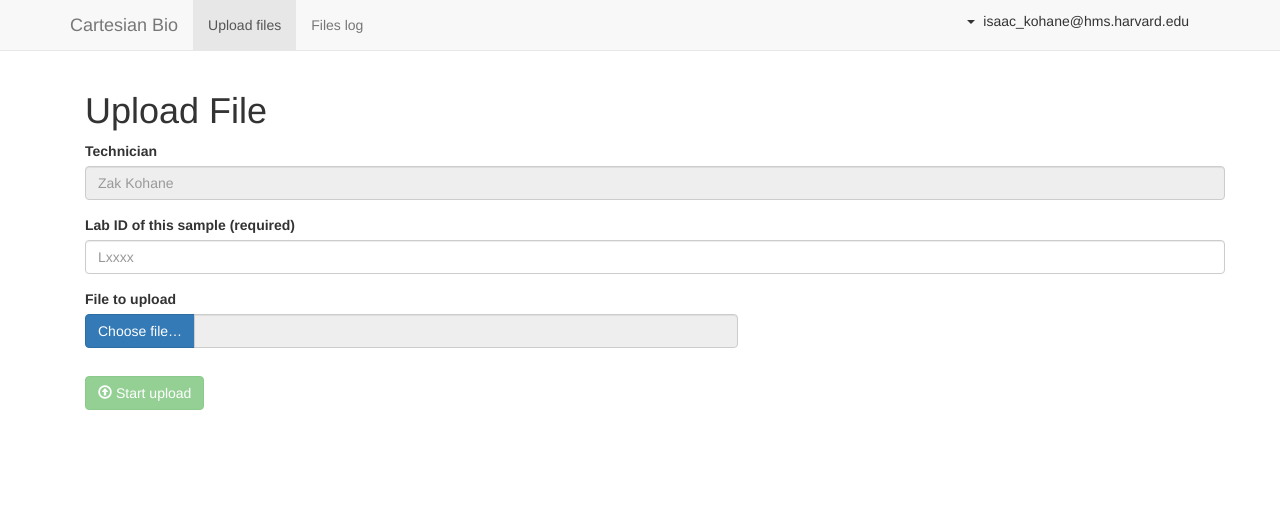
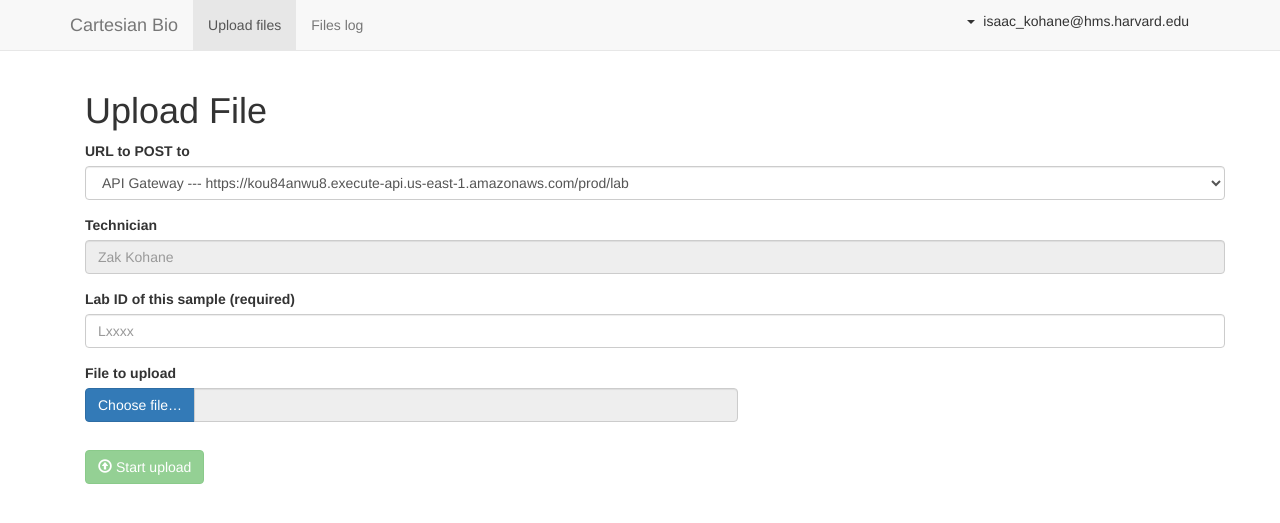
Before and after one commit to cartbio/tx-gui, a Jekyll site: the page built from lab/index.html, in a window 1280 px wide. Shown: the top 523 px of the page. Built offline with Jekyll 4.4.1, drawn with Linux system fonts in a browser that asks for light colours; nearby versions of some CDN libraries.

Commit message:
debug mode

```diff
--- a/_sass/_cartesian.scss
+++ b/_sass/_cartesian.scss
@@ -45,6 +45,6 @@
    margin-top: 2em;
 }
 
-table.history img.spinner {
+table.history i.spinner {
     margin-right: 1em;
 }
--- a/js/script.js
+++ b/js/script.js
@@ -35,13 +35,15 @@
   var labid = $('input#lab_id').val();
   if (labid == '' || labid[0].toUpperCase() != 'L') {
     console.log('Lab ID is missing or invalid');
-    $('#lab_id').addClass('has-error');
-  return false;
+    $('input#lab_id').val('L1234');
+    //$('#lab_id').addClass('has-error');
+  return true;  // TEMPORARILY REMOVED
   }
   var file = $('#fileupload input#file').val();
   if (file == ''){
     console.log('File is missing or invalid');
     $('#file').addClass('has-error');
+    return false;
   }
   return true;
 }
@@ -54,7 +56,7 @@
   var lab_id =  $('#fileupload input#lab_id').val().toUpperCase();
   var filename =  $('#fileupload #filename').val();
   var pathname = lab_id + '/' + filename;
-  var url = $('#fileupload').attr('action');
+  var url = $('#fileupload select').val();
   var formData = new FormData();
   formData.append('key', pathname);
   formData.append('file', $('#fileupload input#file')[0].files[0], pathname);
@@ -90,8 +92,7 @@
   }
   var elt1 = $('<td/>').text(lab_id);
   var elt2 = $('<td/>').text(filename);
-  var stat = $('<td/>').addClass('status').append($('<img/>').attr('src', '/img/spinner.gif')
-						             .addClass('spinner'),
+  var stat = $('<td/>').addClass('status').append($('<i/>').addClass('fa fa-refresh fa-spin spinner'),
 						  'Uploading&hellip; ');
   var row = $('<tr/>').append(elt1, elt2, stat);
   $('table.history').append(row);
--- a/lab/index.html
+++ b/lab/index.html
@@ -9,6 +9,16 @@
     <h1>Upload File</h1>
 
     <form id="fileupload" action="{{ site.upload_url }}" method="POST" enctype="multipart/form-data">
+
+      <div class="form-group" id="user">
+	<label for="target">URL to POST to</label>
+      <select name="target" class="form-control">
+        <option value="https://kou84anwu8.execute-api.us-east-1.amazonaws.com/prod/lab">
+         <b>API Gateway</b> --- https://kou84anwu8.execute-api.us-east-1.amazonaws.com/prod/lab</option>
+        <option value="https://cartesian-upload.s3.amazonaws.com">
+	 <b>S3 bucket</b> --- https://cartesian-upload.s3.amazonaws.com</option>
+      </select>
+      </div>
 
       <div class="form-group" id="user">
 	<label for="user">Technician</label>
```
